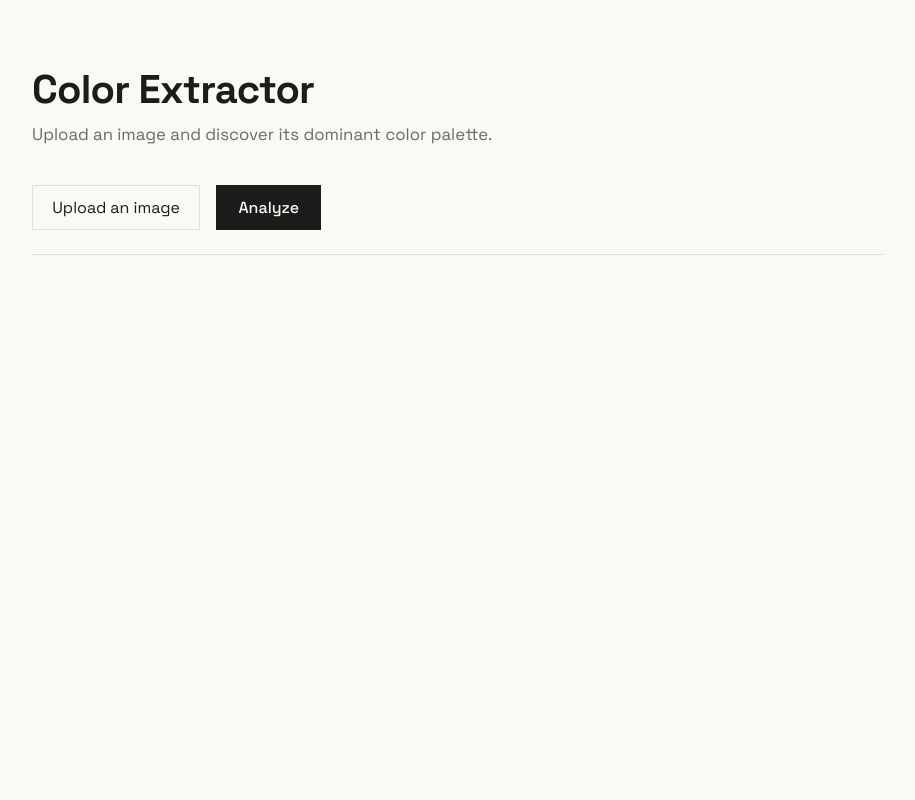
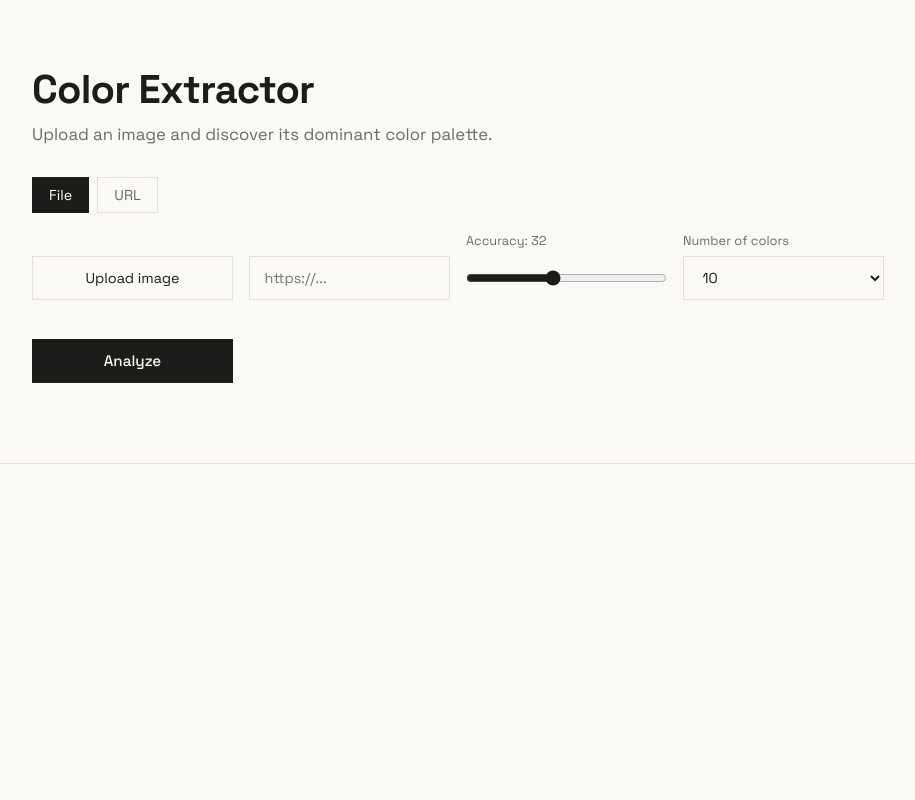
Before and after one commit to maciek404/image-color-extraction-app, a FastAPI app: page / in a window 1280 px wide. Shown: the whole page, without its empty margins (182-1097 px from the left). Run offline with FastAPI, Linux system fonts and the light colour scheme.

Commit message:
Rewrite to async JSON API; add URL upload, adjustable color cound and precision

```diff
--- a/main.py
+++ b/main.py
@@ -1,11 +1,13 @@
-from fastapi import FastAPI, Request, UploadFile, File
-from fastapi.responses import HTMLResponse
+from typing import Optional
+import base64
+import httpx
+from fastapi import FastAPI, Request, UploadFile, File, Form
+from fastapi.responses import HTMLResponse, JSONResponse
 from fastapi.templating import Jinja2Templates
 from fastapi.staticfiles import StaticFiles
 from PIL import Image, UnidentifiedImageError
 import io
 import numpy as np
-import base64
 
 from color_analyzer import get_top_colors
 
@@ -17,35 +19,73 @@ templates = Jinja2Templates(directory="templates")
 async def home(request: Request):
     return templates.TemplateResponse(request, "index.html", {})
 
-@app.post("/upload", response_class=HTMLResponse)
-async def upload_image(request: Request, file: UploadFile = File(...)):
-    if not file.content_type or not file.content_type.startswith("image/"):
-        return templates.TemplateResponse(
-            request,
-            "index.html",
-            {"error": f"The uploaded file ({file.content_type or 'unknown type'}) is not supported."}
+@app.post("/api/analyze")
+async def analyze_image(
+        file: Optional[UploadFile] = File(None),
+        image_url: Optional[str] = Form(None),
+        bucket_size: int = Form(32),
+        top_n: int = Form(10),
+):
+
+    if not file and not image_url:
+        return JSONResponse(
+            status_code=400,
+            content={"error": "Upload a file or provide an image URL."}
+        )
+    if file and image_url:
+        return JSONResponse(
+            status_code=400,
+            content={"error": "Provide only one source: a file OR a URL, not both."}
         )
 
-    contents = await file.read()
+    if file:
+        if not file.content_type or not file.content_type.startswith("image/"):
+            return JSONResponse(
+                status_code=400,
+                content={"error": f"The uploaded file ({file.content_type or 'unknown type'}) is not supported."}
+            )
+        contents = await file.read()
+        content_type = file.content_type
+    else:
+        try:
+            async with httpx.AsyncClient() as client:
+                response = await client.get(image_url, timeout=10.0, follow_redirects=True)
+                response.raise_for_status()
+        except httpx.HTTPError:
+            return JSONResponse(
+                status_code=400,
+                content={"error": "Failed to fetch the image from the provided URL."}
+            )
+        content_type = response.headers.get("content-type", "")
+        if not content_type.startswith("image/"):
+            return JSONResponse(
+                status_code=400,
+                content={"error": f"The content at this URL ({content_type or 'unknown type'}) is not supported."}
+            )
+        contents = response.content
 
     try:
         image = Image.open(io.BytesIO(contents)).convert("RGB")
         pixels = np.array(image).reshape(-1, 3)
-        top_colors = get_top_colors(pixels, top_n=10)
+        top_colors = get_top_colors(pixels, top_n=top_n, bucket_size=bucket_size)
     except UnidentifiedImageError:
-        return templates.TemplateResponse(
-            request,
-            "index.html",
-            {"error": "Could not recognize the file as an image. Please try a different file (JPG, PNG, etc.)."}
+        return JSONResponse(
+            status_code=400,
+            content={"error": "Could not recognize the file as an image. Please try a different file (JPG, PNG, etc.)."}
         )
+
+    colors_json = [
+        {
+            "hex": "#{:02x}{:02x}{:02x}".format(*color),
+            "rgb": list(color),
+            "percentage": percentage,
+        }
+        for color, percentage in top_colors
+    ]
 
     image_base64 = base64.b64encode(contents).decode("utf-8")
 
-    return templates.TemplateResponse(
-        request,"index.html",
-        {
-            "colors": top_colors,
-            "image_data": image_base64,
-            "image_content_type": file.content_type,
-        }
-    )
+    return {
+        "colors": colors_json,
+        "image_data": f"data:{content_type};base64,{image_base64}",
+    }
--- a/static/script.js
+++ b/static/script.js
@@ -1,9 +1,67 @@
+const toggleButtons = document.querySelectorAll('.toggle-btn');
+const fileMode = document.getElementById('file-mode');
+const urlMode = document.getElementById('url-mode');
 const fileInput = document.getElementById('file-input');
+const urlInput = document.getElementById('url-input');
+const bucketSlider = document.getElementById('bucket-slider');
+const bucketValue = document.getElementById('bucket-value');
+const topNSelect = document.getElementById('top-n-select');
+const form = document.getElementById('analyze-form');
+const analyzeBtn = document.getElementById('analyze-btn');
 const preview = document.getElementById('image-preview');
+const paletteContainer = document.getElementById('palette');
+const errorMessage = document.getElementById('error-message');
 
+let currentMode = 'file';
+
+function clearPalette() {
+    paletteContainer.innerHTML = '';
+}
+
+function hasSource() {
+    return currentMode === 'file'
+        ? Boolean(fileInput.files[0])
+        : Boolean(urlInput.value);
+}
+
+// --- Toggle: file or URL ---
+toggleButtons.forEach((btn) => {
+    btn.addEventListener('click', () => {
+        currentMode = btn.dataset.mode;
+
+        toggleButtons.forEach((b) => b.classList.remove('active'));
+        btn.classList.add('active');
+
+        fileMode.classList.toggle('hidden', currentMode !== 'file');
+        urlMode.classList.toggle('hidden', currentMode !== 'url');
+
+        clearPalette();
+        preview.classList.add('hidden');
+    });
+});
+
+// --- Slider: update the number next to it ---
+bucketSlider.addEventListener('input', () => {
+    bucketValue.textContent = bucketSlider.value;
+});
+
+bucketSlider.addEventListener('change', () => {
+    if (hasSource()) runAnalysis();
+});
+
+// --- Number of colors: automatically re-analyze
+topNSelect.addEventListener('change', () => {
+    if (hasSource()) runAnalysis();
+});
+
+// --- New file: preview + clear the old palette ---
 fileInput.addEventListener('change', () => {
+    clearPalette();
     const file = fileInput.files[0];
-    if (!file) return;
+    if (!file) {
+        preview.classList.add('hidden');
+        return;
+    }
 
     const reader = new FileReader();
     reader.onload = (event) => {
@@ -13,18 +71,115 @@ fileInput.addEventListener('change', () => {
     reader.readAsDataURL(file);
 });
 
-document.querySelectorAll('.swatch').forEach((swatch) => {
-    swatch.addEventListener('click', async () => {
-        const hex = swatch.dataset.hex;
+// --- New URL: cleat the old palette ---
+urlInput.addEventListener('input', () => {
+    clearPalette();
+    preview.classList.add('hidden');
+});
 
-        try {
-            await navigator.clipboard.writeText(hex);
-        } catch (err) {
-            console.error('Failed to copy:', err);
+// --- Form submission ---
+form.addEventListener('submit', (event) => {
+    event.preventDefault();
+    runAnalysis();
+});
+
+// --- Submission logic ---
+async function runAnalysis() {
+    errorMessage.classList.add('hidden');
+    analyzeBtn.disabled = true;
+    analyzeBtn.textContent = 'Analizing...';
+
+    const formData = new FormData();
+    formData.append('bucket_size', bucketSlider.value);
+    formData.append('top_n', topNSelect.value);
+
+    if (currentMode == 'file') {
+        if (!fileInput.files[0]) {
+            showError('Please select a file to analyze.');
+            resetButton();
+            return;
+        }
+        formData.append('file', fileInput.files[0]);
+    } else {
+        if (!urlInput.value) {
+            showError('Please enter the image URL.');
+            resetButton();
+            return;
+        }
+        formData.append('image_url', urlInput.value);
+    }
+
+    try {
+        const response = await fetch('/api/analyze', {
+            method: 'POST',
+            body: formData,
+        });
+
+        const data = await response.json();
+
+        if (!response.ok) {
+            showError(data.error || 'An unexpected error occurred.');
+            resetButton();
             return;
         }
 
-        swatch.classList.add('copied');
-        setTimeout(() => swatch.classList.remove('copied'), 1200);
+        preview.src = data.image_data;
+        preview.classList.remove('hidden');
+        renderPalette(data.colors);
+    } catch (err) {
+        console.error(err);
+        showError('Failed to connect to the server.');
+    }
+
+    resetButton();
+}
+
+function resetButton() {
+    analyzeBtn.disabled = false;
+    analyzeBtn.textContent = 'Analyze';
+}
+
+function showError(message) {
+    errorMessage.textContent = message;
+    errorMessage.classList.remove('hidden');
+}
+
+function renderPalette(colors) {
+    clearPalette();
+
+    colors.forEach((color) => {
+        const swatch = document.createElement('div');
+        swatch.className = 'swatch';
+        swatch.style.backgroundColor = `rgb(${color.rgb[0]}, ${color.rgb[1]}, ${color.rgb[2]}`;
+        swatch.style.setProperty('--percentage', color.percentage);
+        swatch.dataset.hex = color.hex;
+
+        const hexSpan = document.createElement('span');
+        hexSpan.className = 'hex-code';
+        hexSpan.textContent = color.hex;
+
+        const percentSpan = document.createElement('span');
+        percentSpan.className = 'percentage';
+        percentSpan.textContent = `${color.percentage}%`;
+
+        swatch.appendChild(hexSpan);
+        swatch.appendChild(percentSpan);
+        paletteContainer.appendChild(swatch);
     });
+}
+
+// --- Copy HEX on click ---
+paletteContainer.addEventListener('click', async (event) => {
+    const swatch = event.target.closest('.swatch');
+    if (!swatch) return;
+
+    try {
+        await navigator.clipboard.writeText(swatch.dataset.hex);
+    } catch (err) {
+        console.error('Failed to copy:', err);
+        return;
+    }
+
+    swatch.classList.add('copied');
+    setTimeout(() => swatch.classList.remove('copied'), 1200);
 });
--- a/static/style.css
+++ b/static/style.css
@@ -4,6 +4,7 @@
     --text-dim: #6b6b64;
     --line: #e2e0d8;
     --error: #b23b30;
+    --control-height: 44px;
 }
 
 * {
@@ -26,22 +27,21 @@ main {
     padding: 4rem 1.5rem 2rem;
 }
 
-.top-section {
-    display: flex;
-    justify-content: space-between;
-    align-items: stretch;
-    gap: 2.5rem;
+.hidden {
+    display: none;
 }
 
-.left-column {
-    flex: 1;
-    min-width: 0;
+/*--- top section ---*/
+
+.content-wrapper {
+    position: relative;
 }
 
 header h1 {
     font-size: 2.5rem;
     font-weight: 700;
     letter-spacing: -0.02em;
+    padding-right: 110px;
 }
 
 .subtitle {
@@ -50,15 +50,73 @@ header h1 {
     font-size: 1.05rem;
 }
 
+/*--- image preview ---*/
+
+.preview-thumb {
+    position: absolute;
+    top: 0;
+    right: 0;
+    width: 150px;
+    height: 150px;
+    border-radius: 50%;
+    objetc-fit: cover;
+    border: 1px solid var(--line);
+    background: #fff;
+}
+
+/*--- file/URL toggle ---*/
+
+.source-toggle {
+    display: flex;
+    gap: 0.5rem;
+    margin-top: 2rem;
+}
+
+.toggle-btn {
+    background: none;
+    border: 1px solid var(--line);
+    color: var(--text-dim);
+    padding: 0.5rem 1rem;
+    font-family: inherit;
+    font-size: 0.9rem;
+    cursor: pointer;
+    transition: all 0.15s ease;
+}
+
+.toggle-btn.active {
+    background: var(--text);
+    color: var(--bg);
+    border-color: var(--text);
+}
+
 /*--- form ---*/
 
 .upload-form {
+    margin-top: 1.2rem;
+}
+
+.form-grid {
+    display: grid;
+    grid-template-columns: repeat(auto-fit, minmax(170px, 1fr));
+    gap: 1rem;
+    align-items: end;
+}
+
+.field {
+    display: flex;
+    flex-direction: column;
+    gap: 0.4rem;
+}
+
+.field-label {
+    font-size: 0.8rem;
+    color: var(--text-dim);
+}
+
+.field-control {
+    height: var(--control-height);
     display: flex;
     align-items: center;
-    gap: 1rem;
-    margin-top: 2.5rem;
-    padding-bottom: 1.5rem;
-    border-bottom: 1px solid var(--line);
 }
 
 #file-input {
@@ -70,9 +128,14 @@ header h1 {
 }
 
 .file-label {
+    width: 100%;
+    height: 100%;
+    display: flex;
+    align-items: center;
+    justify-content: center;
     border: 1px solid var(--line);
-    padding: 0.7rem 1.2rem;
     cursor: pointer;
+    font-size: 0.9rem;
     transition: border-color 0.15s ease;
 }
 
@@ -85,40 +148,50 @@ header h1 {
     outline-offset: 2px;
 }
 
-button[type="submit"] {
+#url-input,
+#top-n-select {
+    width: 100%;
+    height: 100%;
+    padding: 0 0.9rem;
+    border: 1px solid var(--line);
+    background: transparent;
+    color: var(--text);
+    font-family: inherit;
+    font-size: 0.9rem;
+}
+
+#bucket-slider {
+    width: 100%;
+    accent-color: var(--text);
+}
+
+button#analyze-btn {
+    width: 100%;
+    height: 100%;
     background: var(--text);
     color: var(--bg);
     border: none;
-    padding: 0.75rem 1.4rem;
     font-family: inherit;
-    font-size: 1rem;
+    font-size: 0.95rem;
     font-weight: 500;
     cursor: pointer;
     transition: opacity 0.15s ease;
 }
 
-button[type="submit"]:hover {
+button#analyze-btn:hover {
     opacity: 0.85;
+}
+
+button#analyze-btn:disabled {
+    opacity: 0.5;
+    cursor: default;
 }
 
 .error-message {
     color: var(--error);
-    margin-top: 1.5rem;
+    margin-top: 1rem;
     font-family: 'JetBrains Mono', monospace;
     font-size: 0.9rem;
-}
-
-.preview-thumb {
-    flex-shrink: 0;
-    width: auto;
-    max-width: 220px;
-    align-self: stretch;
-    object-fit: cover;
-    border: 1px solid var(--line);
-}
-
-.preview-thumb.hidden {
-    display: none;
 }
 
 /*--- palette ---*/
@@ -128,6 +201,7 @@ button[type="submit"]:hover {
     mergin-left: calc(50% - 50vw);
     margin-top: 3rem;
     border-top: 1px solid var(--line);
+    min-height: 1px;
 }
 
 .palette {
@@ -204,9 +278,8 @@ button[type="submit"]:hover {
         flex-direction: column;
     }
     .preview-thumb {
-        max-width: 100%;
-        max-height: 180px;
-        align-self: auto;
+        width: 100%;
+        height: 180px;
     }
     .palette {
         flex-direction: column;
--- a/templates/index.html
+++ b/templates/index.html
@@ -9,45 +9,69 @@
 </head>
 <body>
     <main>
-        <div class="top-section">
-            <div class="left-column">
-                <header>
-                    <h1>Color Extractor</h1>
-                    <p class="subtitle">Upload an image and discover its dominant color palette.</p>
-                </header>
+        <div class="content-wrapper">
+            <header>
+                <h1>Color Extractor</h1>
+                <p class="subtitle">Upload an image and discover its dominant color palette.</p>
+            </header>
 
-                <form action="/upload" method="post" enctype="multipart/form-data" class="upload-form">
-                    <input type="file" name="file" id="file-input" accept="image/*" required>
-                    <label for="file-input" class="file-label">Upload an image</label>
-                    <button type="submit">Analyze</button>
-                </form>
+            <img id="image-preview" class="preview-thumb hidden" alt="Preview of the uploaded image">
 
-                {% if error %}
-                    <p class="error-message">{{ error }}</p>
-                {% endif %}
+            <div class="source-toggle">
+                <button type="button" class="toggle-btn active" data-mode="file">File</button>
+                <button type="button" class="toggle-btn" data-mode="url">URL</button>
             </div>
 
-            <img id="image-preview"
-                 class="preview-thumb{% if not image_data %} hidden{% endif %}"
-                 {% if image_data %}src="data:{{ image_content_type }};base64,{{ image_data }}"{% endif %}
-                 alt="Preview of the uploaded image">
+            <form id="analyze-form" class="upload-form">
+                <div class="form-grid">
+                    <div id="file-mode" class="field">
+                        <div class="field-control">
+                            <input type="file" id="file-input" accept="image/*">
+                            <label for="file-input" class="file-label">Upload image</label>
+                        </div>
+                    </div>
+
+                    <div id="url-mode" class="field hidden">
+                        <div class="field-control">
+                            <input type="url" id="url-input" placeholder="https://...">
+                        </div>
+                    </div>
+
+                    <div class="field">
+                        <span class="field-label">Accuracy: <span id="bucket-value">32</span></span>
+                        <div class="field-control">
+                            <input type="range" id="bucket-slider" min="8" max="64" step="8" value="32">
+                        </div>
+                    </div>
+
+                    <div class="field">
+                        <span class="field-label">Number of colors</span>
+                        <div class="field-control">
+                            <select id="top-n-select">
+                                <option value="5">5</option>
+                                <option value="10" selected>10</option>
+                                <option value="15">15</option>
+                                <option value="20">20</option>
+                            </select>
+                        </div>
+                    </div>
+
+                    <div class="field">
+                        <span class="field-label">&nbsp;</span>
+                        <div class="field-control">
+                            <button type="submit" id="analyze-btn">Analyze</button>
+                        </div>
+                    </div>
+                </div>
+            </form>
+
+            <p id="error-message" class="error-message hidden"></p>
         </div>
     </main>
 
-    {% if colors %}
-        <div class="palette-wraper">
-            <div class="palette">
-                {% for color, percentage in colors %}
-                    <div class="swatch"
-                         style="background-color: rgb({{ color[0] }}, {{ color[1] }}, {{ color[2] }}); --percentage: {{ percentage }};"
-                         data-hex="#{{ '%02x' % color[0] }}{{ '%02x' % color[1] }}{{ '%02x' % color[2] }}">
-                        <span class="hex-code">#{{ "%02x" % color[0] }}{{ "%02x" % color[1] }}{{ "%02x" % color[2] }}</span>
-                        <span class="percentage">{{ percentage }}%</span>
-                    </div>
-                {% endfor %}
-            </div>
-        </div>
-    {% endif %}
+    <div class="palette-wrapper">
+        <div id="palette" class="palette"></div>
+    </div>
 
     <script src="/static/script.js"></script>
 </body>
```
Also changed, not shown: requirements.txt (+7 -6 lines).
